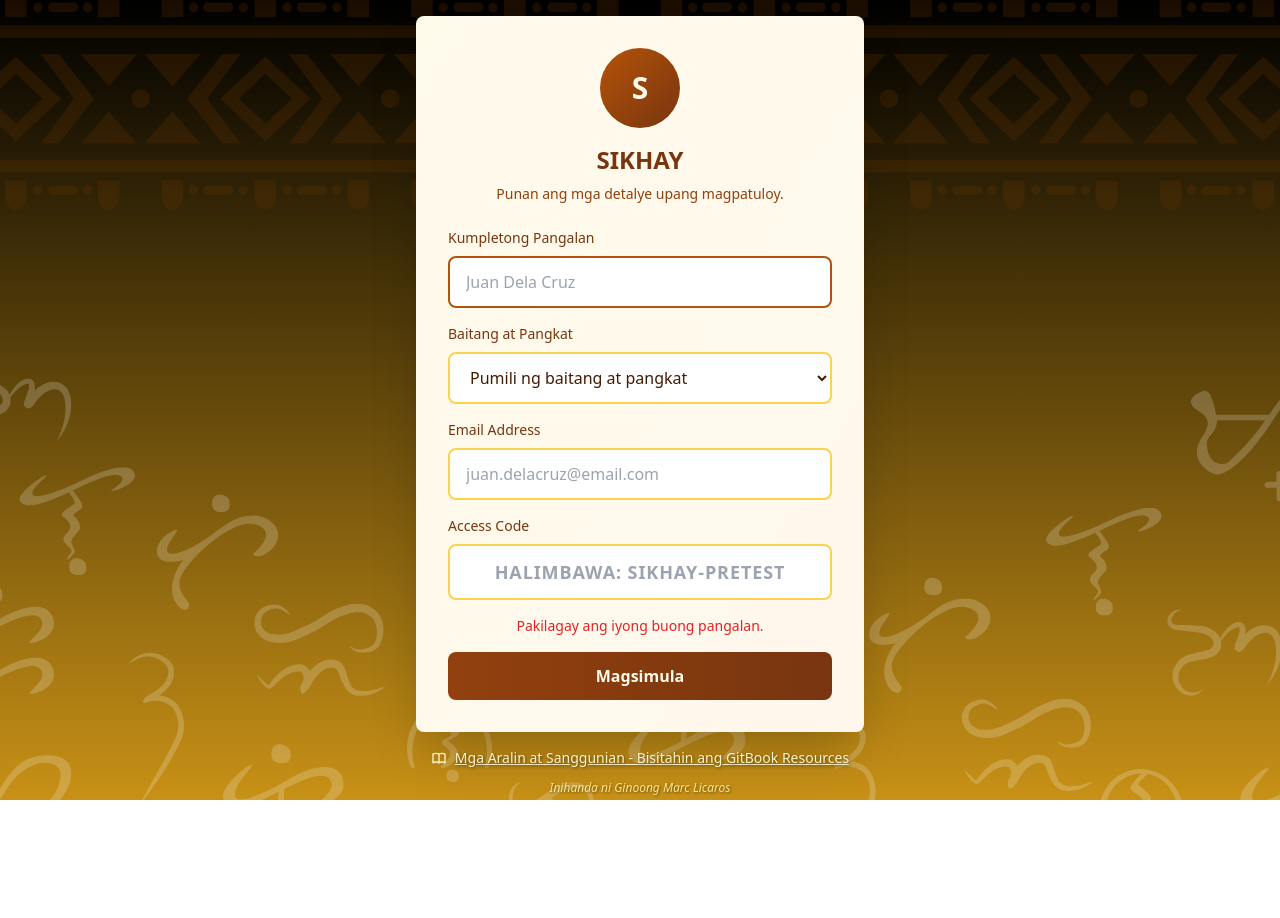
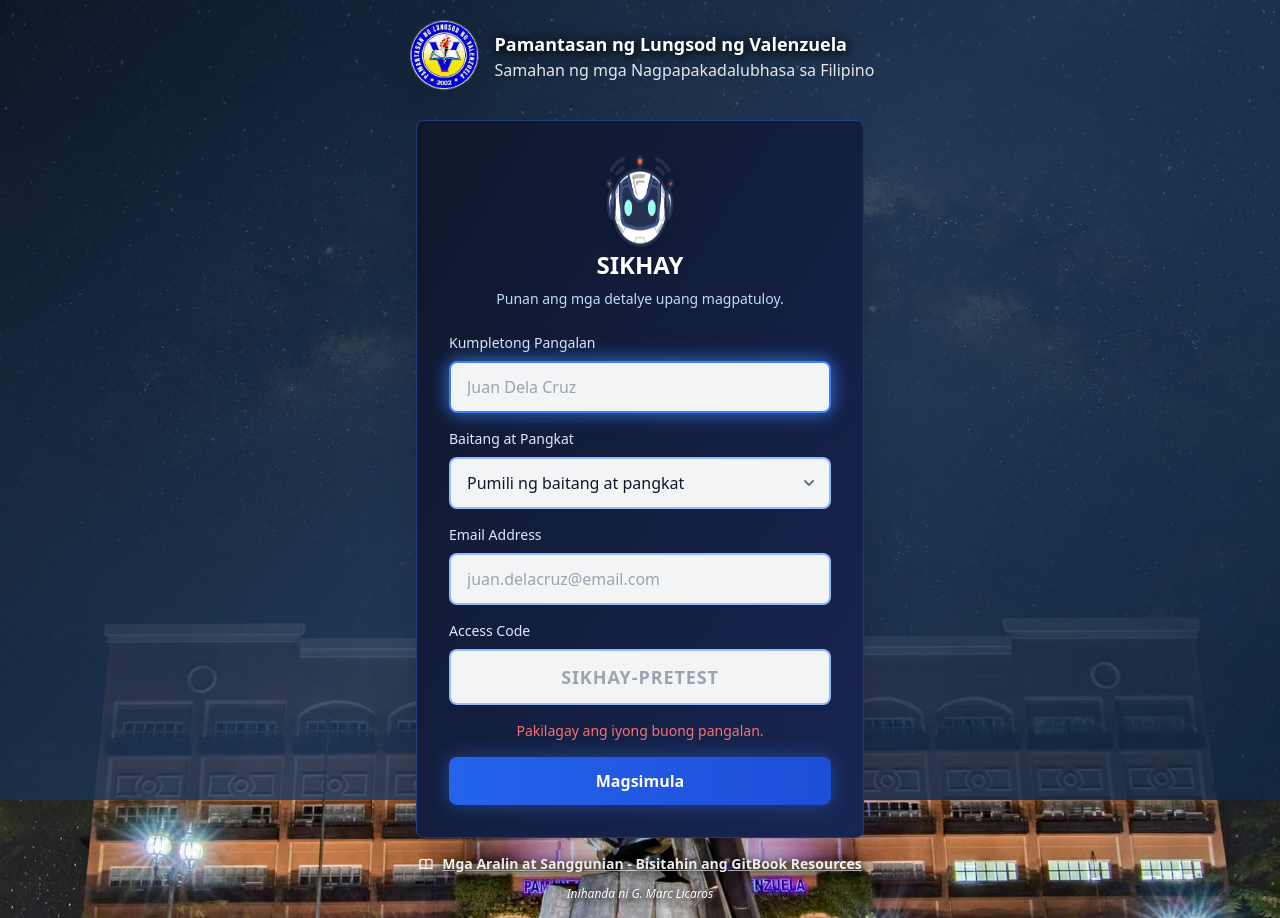
Before and after one commit to audreylyn/sikhay-new-theme, a website: page index.html in a window 1280 px wide. Both pictures are taken after a click on the button "Magsimula". Before the commit the page ends 812 px from the top, so only its background shows below. Drawn offline with nearby package versions, Linux system fonts and the light colour scheme.

```diff
--- a/index.html
+++ b/index.html
@@ -28,6 +28,15 @@
       }
     }
 
+    @keyframes glow {
+      0%, 100% {
+        box-shadow: 0 0 10px rgba(59, 130, 246, 0.5), 0 0 20px rgba(59, 130, 246, 0.3);
+      }
+      50% {
+        box-shadow: 0 0 20px rgba(59, 130, 246, 0.8), 0 0 30px rgba(59, 130, 246, 0.5);
+      }
+    }
+
     .message-bubble {
       animation: fadeInUp 0.3s ease-out;
     }
@@ -53,7 +62,7 @@
 
     .option-btn:hover:not(:disabled) {
       transform: translateY(-2px);
-      box-shadow: 0 4px 12px rgba(0, 0, 0, 0.15);
+      box-shadow: 0 0 20px rgba(59, 130, 246, 0.6);
     }
 
     .option-btn:disabled {
@@ -65,12 +74,34 @@
       font-size: 1rem;
     }
 
-    body{
-      background-image: url('/public/background.svg');
+    /* Glowing input fields */
+    input:focus, select:focus, textarea:focus {
+      box-shadow: 0 0 15px rgba(59, 130, 246, 0.6), 0 0 25px rgba(59, 130, 246, 0.4) !important;
+      border-color: #3b82f6 !important;
+    }
+
+    /* Navy blue gradient background with image */
+    body {
+      background-image: url('/public/plv-bg.jpg');
       background-size: cover;
       background-position: center;
       background-repeat: no-repeat;
       background-attachment: fixed;
+      position: relative;
+      overflow-x: hidden;
+    }
+
+    /* Dark overlay for text readability */
+    body::before {
+      content: '';
+      position: fixed;
+      top: 0;
+      left: 0;
+      width: 100%;
+      height: 100%;
+      background: linear-gradient(135deg, rgba(10, 22, 40, 0.85) 0%, rgba(30, 58, 95, 0.8) 50%, rgba(15, 39, 68, 0.85) 100%);
+      z-index: 0;
+      pointer-events: none;
     }
 
     /* Fix mobile/tablet overflow */
@@ -82,54 +113,60 @@
   </style>
 </head>
 <body>
-  <!-- <div class="absolute top-4 left-4 hidden lg:flex items-center gap-3 sm:gap-4 z-10">
-    <img src="/public/icon.png" alt="PLV Logo" class="h-20 w-20 sm:h-24 sm:w-24 object-contain">
-    <div>
-      <p class="text-amber-50 font-bold text-xl sm:text-2xl" style="text-shadow: 1px 1px 3px rgba(0,0,0,0.5);">Pamantasan ng Lungsod ng Valenzuela</p>
-      <p class="text-amber-100 text-lg sm:text-xl" style="text-shadow: 1px 1px 3px rgba(0,0,0,0.5);">Filipino Department</p>
-    </div>
-  </div> -->
-  <div class="min-h-screen flex flex-col items-center justify-center p-2 sm:p-4">
+  <div class="min-h-screen flex flex-col items-center justify-center p-2 sm:p-4 relative z-10">
 
     <!-- Access Code Screen -->
     <div id="accessCodeScreen" class="w-full max-w-md">
-      <div class="bg-gradient-to-br from-amber-50 to-orange-50 rounded-lg shadow-2xl p-8">
-        <div class="text-center mb-6">
-          <div class="w-20 h-20 bg-gradient-to-br from-amber-700 to-amber-900 rounded-full flex items-center justify-center text-3xl font-bold text-amber-50 mx-auto mb-4">
-            S
-          </div>
-          <h2 class="text-2xl font-bold text-amber-900 mb-2">SIKHAY</h2>
-          <p class="text-amber-800 text-sm mb-3">Punan ang mga detalye upang magpatuloy.</p>
+      <div class="flex flex-row items-center justify-center mb-6">
 
-        <!-- <div class="text-xs text-amber-700 bg-amber-100 p-3 rounded-lg text-left">
-          <p class="font-semibold mb-1">Available Codes:</p>
-          <p>• SIKHAY - All sections (24 questions)</p>
-          <p>• SIKHAY-PRETEST - Pretest only (5 questions)</p>
-          <p>• SIKHAY-ACTIVITY - Activity only (3 questions)</p>
-          <p>• SIKHAY-ANALISIS - Analisis only (3 questions)</p>
-          <p>• SIKHAY-ABSTRACT - Abstract only (5 questions)</p>
-          <p>• SIKHAY-APPLICATION - Application only (3 questions)</p>
-          <p>• SIKHAY-POSTTEST - Post-test only (5 questions)</p>
-        </div> -->
+          <img src="/public/logo-plv.png" alt="PLV Logo" class="h-16 w-16 sm:h-20 sm:w-20 mr-3 drop-shadow-2xl">
+
+          <div class="flex flex-col">
+
+            <h1 class="text-white text-base sm:text-lg font-bold whitespace-nowrap" style="text-shadow: 0 0 15px rgba(0, 0, 0, 0.9), 2px 2px 8px rgba(0, 0, 0, 0.8);">
+              Pamantasan ng Lungsod ng Valenzuela
+            </h1>
+
+            <p class="text-gray-200 text-sm sm:text-base whitespace-nowrap">
+              Samahan ng mga Nagpapakadalubhasa sa Filipino
+            </p>
+
           </div>
 
-      <div class="space-y-4">
+      </div>
+
+      <div class="bg-gradient-to-br from-slate-900 to-blue-950 rounded-lg shadow-2xl p-8 relative overflow-hidden border border-blue-500/30">
+        <!-- Yellow stripe accent -->
+        <div class="yellow-stripe"></div>
+
+        <div class="text-center mb-6 relative z-10">
+          <!-- Chatbot Logo -->
+          <img src="/public/chatbot-logo.png" alt="SIKHAY Logo" class="h-24 w-24 mx-auto drop-shadow-lg">
+
+          <h2 class="text-2xl font-bold text-white mb-2">SIKHAY</h2>
+          <p class="text-blue-200 text-sm mb-3">Punan ang mga detalye upang magpatuloy.</p>
+      </div>
+
+      <div class="space-y-4 relative z-10">
         <div>
-          <label for="studentName" class="block text-sm font-medium text-amber-900 mb-2">Kumpletong Pangalan</label>
+          <label for="studentName" class="block text-sm font-medium text-blue-100 mb-2">Kumpletong Pangalan</label>
           <input
             type="text"
             id="studentName"
-            class="w-full px-4 py-3 border-2 border-amber-300 rounded-lg focus:outline-none focus:border-amber-700 text-amber-950 bg-white"
+            class="w-full px-4 py-3 border-2 border-blue-500/50 rounded-lg focus:outline-none focus:border-blue-400 text-slate-900 bg-gray-100 transition-all"
             placeholder="Juan Dela Cruz"
             required
           />
         </div>
 
         <div>
-          <label for="yearSection" class="block text-sm font-medium text-amber-900 mb-2">Baitang at Pangkat</label>
+            <label for="yearSection" class="block text-sm font-medium text-blue-100 mb-2">Baitang at Pangkat</label>
+
+            <div class="relative w-full">
+
               <select
                 id="yearSection"
-            class="w-full px-4 py-3 border-2 border-amber-300 rounded-lg focus:outline-none focus:border-amber-700 text-amber-950 bg-white cursor-pointer"
+                class="w-full py-3 pl-4 pr-10 border-2 border-blue-500/50 rounded-lg focus:outline-none focus:border-blue-400 text-slate-900 bg-gray-100 cursor-pointer transition-all appearance-none"
                 required
               >
                 <option value="" disabled selected>Pumili ng baitang at pangkat</option>
@@ -139,34 +176,43 @@
                 <option value="BSED 4-4">BSED 4-4</option>
                 <option value="BSED 4-5">BSED 4-5</option>
               </select>
+
+              <div class="pointer-events-none absolute inset-y-0 right-0 flex items-center pr-3">
+                <svg class="h-5 w-5 text-gray-500" xmlns="http://www.w3.org/2000/svg" viewBox="0 0 20 20" fill="currentColor">
+                  <path fill-rule="evenodd" d="M5.293 7.293a1 1 0 011.414 0L10 10.586l3.293-3.293a1 1 0 111.414 1.414l-4 4a1 1 0 01-1.414 0l-4-4a1 1 0 010-1.414z" clip-rule="evenodd" />
+                </svg>
+              </div>
+
+            </div>
         </div>
 
         <div>
-          <label for="studentEmail" class="block text-sm font-medium text-amber-900 mb-2">Email Address</label>
+          <label for="studentEmail" class="block text-sm font-medium text-blue-100 mb-2">Email Address</label>
           <input
             type="email"
             id="studentEmail"
-            class="w-full px-4 py-3 border-2 border-amber-300 rounded-lg focus:outline-none focus:border-amber-700 text-amber-950 bg-white"
+            class="w-full px-4 py-3 border-2 border-blue-500/50 rounded-lg focus:outline-none focus:border-blue-400 text-slate-900 bg-gray-100 transition-all"
             placeholder="juan.delacruz@email.com"
             required
           />
         </div>
 
         <div>
-          <label for="accessCode" class="block text-sm font-medium text-amber-900 mb-2">Access Code</label>
+          <label for="accessCode" class="block text-sm font-medium text-blue-100 mb-2">Access Code</label>
           <input
             type="text"
             id="accessCode"
-            class="w-full px-4 py-3 border-2 border-amber-300 rounded-lg focus:outline-none focus:border-amber-700 text-center text-lg font-semibold tracking-wider bg-white uppercase"
-            placeholder="Halimbawa: SIKHAY-PRETEST"
+            class="w-full px-4 py-3 border-2 border-blue-500/50 rounded-lg focus:outline-none focus:border-blue-400 text-center text-lg font-semibold tracking-wider bg-gray-100 uppercase text-slate-900 transition-all"
+            placeholder="SIKHAY-PRETEST"
             maxlength="20"
             required
           />
         </div>
-        <p id="accessError" class="text-red-600 text-sm text-center hidden">Mali ang access code. Subukan ulit.</p>
+        <p id="accessError" class="text-red-400 text-sm text-center hidden">Mali ang access code. Subukan ulit.</p>
         <button
           id="submitAccessCode"
-          class="w-full bg-gradient-to-r from-amber-800 to-amber-900 hover:from-amber-900 hover:to-amber-950 text-amber-50 font-semibold py-3 rounded-lg transition-all transform hover:scale-105 active:scale-95 touch-manipulation cursor-pointer"
+          class="w-full bg-gradient-to-r from-blue-600 to-blue-700 hover:from-blue-700 hover:to-blue-800 text-white font-semibold py-3 rounded-lg transition-all transform hover:scale-105 active:scale-95 touch-manipulation cursor-pointer"
+          style="box-shadow: 0 0 20px rgba(59, 130, 246, 0.4);"
         >
           Magsimula
         </button>
@@ -179,44 +225,42 @@
           href="https://lins-documentation.gitbook.io/sirmarc-lessons/"
           target="_blank"
           rel="noopener noreferrer"
-          class="inline-flex items-center gap-2 text-amber-100 hover:text-amber-50 font-medium text-sm underline hover:no-underline transition-all"
-          style="text-shadow: 1px 1px 3px rgba(0,0,0,0.5);"
+          class="inline-flex items-center gap-2 text-white hover:text-blue-100 font-semibold text-sm underline hover:no-underline transition-all"
+          style="text-shadow: 0 0 15px rgba(0, 0, 0, 0.9), 2px 2px 8px rgba(0, 0, 0, 0.8);"
         >
           <svg class="w-4 h-4" fill="none" stroke="currentColor" viewBox="0 0 24 24">
             <path stroke-linecap="round" stroke-linejoin="round" stroke-width="2" d="M12 6.253v13m0-13C10.832 5.477 9.246 5 7.5 5S4.168 5.477 3 6.253v13C4.168 18.477 5.754 18 7.5 18s3.332.477 4.5 1.253m0-13C13.168 5.477 14.754 5 16.5 5c1.747 0 3.332.477 4.5 1.253v13C19.832 18.477 18.247 18 16.5 18c-1.746 0-3.332.477-4.5 1.253"></path>
           </svg>
           <span>Mga Aralin at Sanggunian - Bisitahin ang GitBook Resources</span>
         </a>
-        <p class="text-amber-200 text-xs mt-2 italic" style="text-shadow: 1px 1px 3px rgba(0,0,0,0.5);">Inihanda ni Ginoong Marc Licaros</p>
+        <p class="text-white text-xs mt-2 italic font-medium" style="text-shadow: 0 0 15px rgba(0, 0, 0, 0.9), 2px 2px 8px rgba(0, 0, 0, 0.8);">Inihanda ni G. Marc Licaros</p>
       </div>
     </div>
 
     <!-- Quiz Container (Hidden Initially) -->
-    <div id="quizContainer" class="w-full max-w-4xl bg-gradient-to-br from-amber-50 via-orange-50 to-amber-100 rounded-lg shadow-2xl overflow-hidden flex flex-col max-h-[95vh] sm:max-h-[90vh] md:max-h-[700px] hidden">
+    <div id="quizContainer" class="w-full max-w-4xl bg-gradient-to-br from-slate-900 to-blue-950 rounded-lg shadow-2xl overflow-hidden flex flex-col max-h-[95vh] sm:max-h-[90vh] md:max-h-[700px] hidden border border-blue-500/30 relative">
+      <!-- Yellow stripe accent -->
+      <div class="yellow-stripe"></div>
 
-      <header class="bg-gradient-to-r from-amber-800 to-amber-900 text-amber-50 p-4 sm:p-5 shadow-md flex-shrink-0">
+      <header class="bg-gradient-to-r from-blue-900 to-blue-950 text-white p-4 sm:p-5 shadow-md flex-shrink-0 border-b border-blue-500/30">
         <div class="flex items-center justify-between">
           <div class="flex items-center gap-2 sm:gap-3">
-            <div class="w-10 h-10 sm:w-12 sm:h-12 bg-amber-50 rounded-full flex items-center justify-center text-lg sm:text-xl font-bold text-amber-900">
-              S
-            </div>
+            <img src="/public/chatbot-logo.png" alt="SIKHAY" class="w-10 h-10 sm:w-12 sm:h-12 rounded-full flex-shrink-0 drop-shadow-lg">
             <div>
               <h1 class="text-xl sm:text-2xl font-bold">SIKHAY</h1>
-              <p class="text-xs sm:text-sm text-amber-200">Student-Assistant Bot</p>
+              <p class="text-xs sm:text-sm text-blue-300">Student-Assistant Bot</p>
             </div>
           </div>
-          <div id="headerScore" class="text-sm sm:text-base font-semibold bg-amber-950 px-3 sm:px-4 py-1 sm:py-2 rounded-full">
+          <div id="headerScore" class="text-sm sm:text-base font-semibold bg-blue-950 px-3 sm:px-4 py-1 sm:py-2 rounded-full border border-blue-500/50" style="box-shadow: 0 0 10px rgba(59, 130, 246, 0.3);">
             Puntos: 0/24
           </div>
         </div>
       </header>
 
-      <div id="chatContainer" class="flex-1 overflow-y-auto p-4 sm:p-6 space-y-4 chat-container pb-4">
+      <div id="chatContainer" class="flex-1 overflow-y-auto p-4 sm:p-6 space-y-4 chat-container pb-4 bg-slate-900/50">
         <div class="message-bubble flex gap-2">
-          <div class="w-8 h-8 sm:w-10 sm:h-10 rounded-full bg-gradient-to-br from-amber-700 to-amber-900 flex-shrink-0 flex items-center justify-center text-amber-50 text-sm sm:text-base font-bold">
-            S
-          </div>
-          <div class="bg-white border-2 border-amber-200 rounded-lg rounded-tl-none p-3 sm:p-4 max-w-[75%] sm:max-w-md text-amber-950">
+          <img src="/public/chatbot-logo.png" alt="SIKHAY" class="w-8 h-8 sm:w-10 sm:h-10 rounded-full flex-shrink-0 drop-shadow-lg">
+          <div class="bg-gray-100 border-2 border-blue-500/20 rounded-lg rounded-tl-none p-3 sm:p-4 max-w-[75%] sm:max-w-md text-slate-900">
             <p class="text-sm sm:text-base">Magandang araw, mahuhusay na mag-aaral!</p>
             <p class="text-sm sm:text-base mt-2">Ako si SIKHAY at ang iyong Student-Assistant Bot at natutuwa ako na tulungan kang matapos ang Aralin na ito.</p>
             <p class="text-sm sm:text-base mt-2">Magsimula na tayo! Handa ka na bang magquiz?</p>
@@ -226,17 +270,17 @@
         <div id="chatSpacer"></div>
       </div>
 
-      <div id="inputContainer" class="border-t-2 border-amber-300 p-3 sm:p-5 bg-orange-50 space-y-3 flex-shrink-0 relative">
+      <div id="inputContainer" class="border-t-2 border-blue-500/30 p-3 sm:p-5 bg-slate-900/80 backdrop-blur-sm space-y-3 flex-shrink-0 relative">
         <div id="optionsContainer" class="space-y-2 flex flex-col">
         </div>
 
-        <button id="startBtn" style="-webkit-tap-highlight-color: rgba(0,0,0,0.3); -webkit-user-select: none; user-select: none;" class="w-full bg-gradient-to-r from-amber-800 to-amber-900 text-amber-50 font-semibold py-3 text-base sm:text-lg rounded-lg transition-all touch-manipulation cursor-pointer active:brightness-75">
+        <button id="startBtn" style="-webkit-tap-highlight-color: rgba(59, 130, 246, 0.3); -webkit-user-select: none; user-select: none; box-shadow: 0 0 20px rgba(59, 130, 246, 0.4);" class="w-full bg-gradient-to-r from-blue-600 to-blue-700 text-white font-semibold py-3 text-base sm:text-lg rounded-lg transition-all touch-manipulation cursor-pointer hover:from-blue-700 hover:to-blue-800 active:brightness-75">
           Magsimula
         </button>
       </div>
     </div>
   </div>
 
-  <script src="/script-new.js"></script>
+  <script src="/public/script-new.js"></script>
 </body>
 </html>
```
Also changed, not shown: package.json (+4 -9 lines), public/script-new.js (+14 -13 lines), public/chatbot-logo.png (added), public/logo-plv.png (added), public/plv-bg.jpg (added), public/sodafil.jpg (added), vercel.json. Lines whose indentation alone changed are shown as unchanged.
